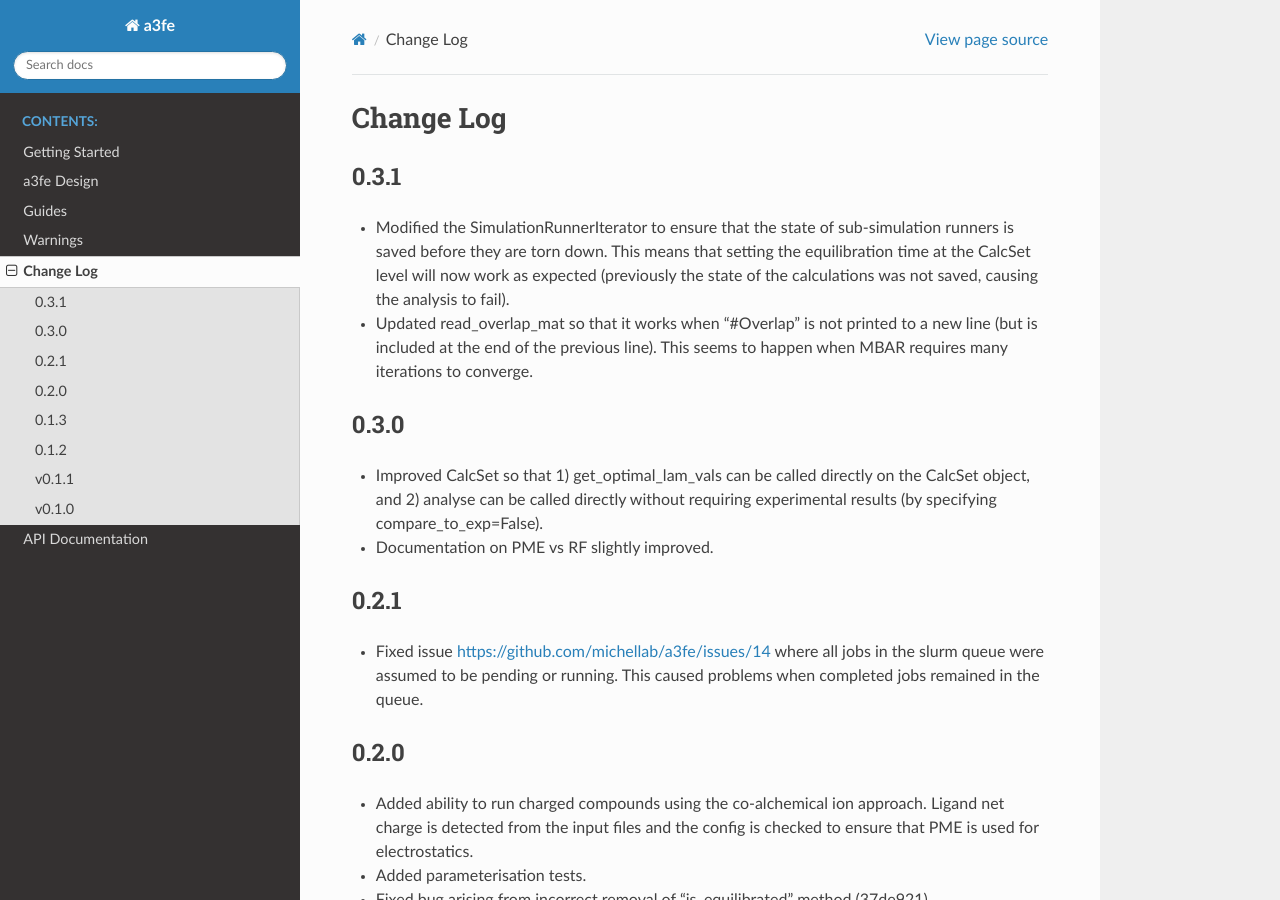
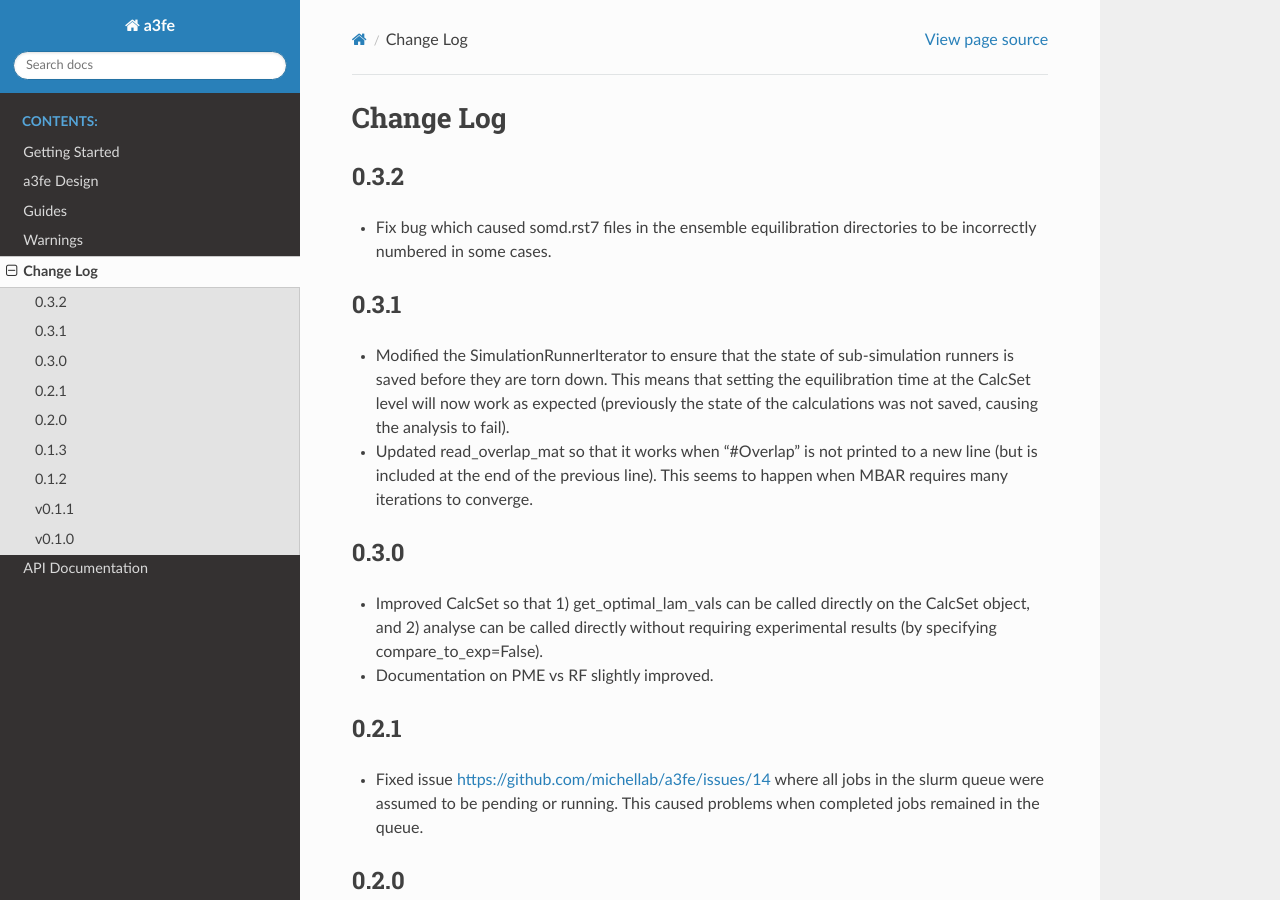
Before and after one commit to michellab/a3fe, a Sphinx documentation site: the page built from docs/CHANGELOG.rst, in a window 1280 px wide and 900 px high. Built offline with Sphinx 7.4.7 and the Read the Docs theme 3.1.0, drawn with Linux system fonts in a browser that asks for light colours.

Commit message:
Update changelog

```diff
--- a/docs/CHANGELOG.rst
+++ b/docs/CHANGELOG.rst
@@ -1,6 +1,10 @@
 ===============
 Change Log
 ===============
+
+0.3.2
+====================
+- Fix bug which caused somd.rst7 files in the ensemble equilibration directories to be incorrectly numbered in some cases.
 
 0.3.1
 ====================
```
